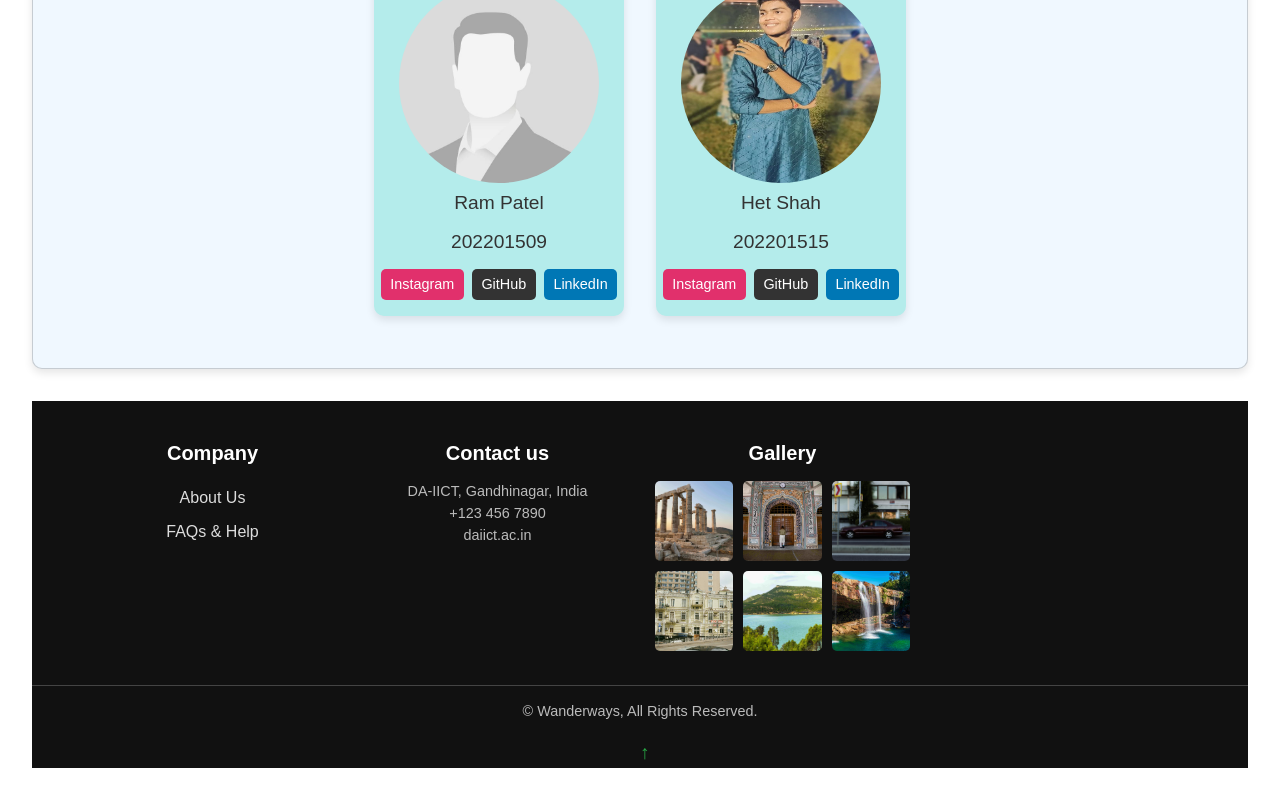
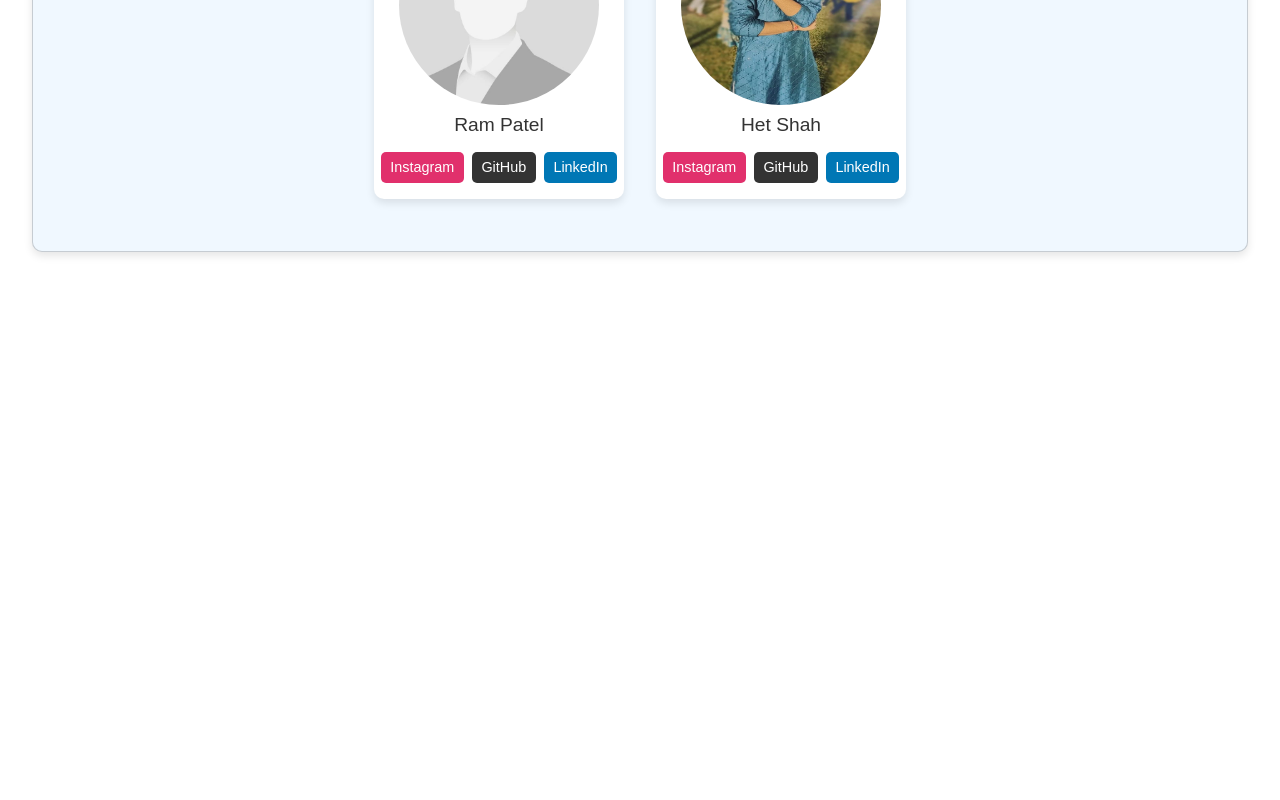
Before and after one commit to Het15Shah/Wanderway, a React (Create React App) app in the folder frontend/: page /about-us in a window 1280 px wide. Shown: the part 1405-2205 px from the top of the page. After the commit the page ends 1721 px from the top, so only its background shows below. Built offline with nearby package versions, Linux system fonts and the light colour scheme.

Commit message:
Update in About Us

```diff
--- a/frontend/src/pages/AboutUs.css
+++ b/frontend/src/pages/AboutUs.css
@@ -82,7 +82,7 @@
 .team-card {
   width: 250px;
   padding: 1rem;
-  background: #b4eceb;
+  background: #ffffff;
   border-radius: 10px;
   box-shadow: 0 4px 8px rgba(0, 0, 0, 0.1);
   text-align: center;
@@ -146,12 +146,3 @@
 .linkedin {
   background-color: #0077b5;
 }
-
-/* Footer */
-.footer {
-  text-align: center;
-  padding: 1rem;
-  background-color: #333;
-  color: white;
-  margin-top: 2rem;
-}
--- a/frontend/src/pages/AboutUs.jsx
+++ b/frontend/src/pages/AboutUs.jsx
@@ -28,7 +28,7 @@ const teamData = {
 
     {
       name: 'Kavit Patel',
-      id: '202201290',
+      //id: '202201290',
       photo: kavit,
       instagram: 'https://instagram.com/kavit007',
       github: 'https://github.com/alicesmith',
@@ -37,7 +37,7 @@ const teamData = {
 
     {
       name: 'Darpan Lunagariya',
-      id: '202201462',
+      //id: '202201462',
       photo: darpan,
       instagram: 'https://instagram.com/darpan_1405',
       github: 'https://github.com/bobjones',
@@ -46,7 +46,7 @@ const teamData = {
 
     {
       name: 'Jinay Vora',
-      id: '202201473',
+      //id: '202201473',
       photo: jinay,
       instagram: 'https://instagram.com/jinayvora_',
       github: 'https://github.com/Jinay-Vora123',
@@ -56,7 +56,7 @@ const teamData = {
 
     {
       name: 'Shrey Bhavishi',
-      id: '202201478',
+      //id: '202201478',
       photo: shrey,
       instagram: 'https://instagram.com/shrey.bavishi',
       github: 'https://github.com/ShreyBavishi',
@@ -66,7 +66,7 @@ const teamData = {
 
     {
       name: 'Meet Zalavadiya',
-      id: '202201482',
+      //id: '202201482',
       photo: meet,
       instagram: 'https://instagram.com/meet.patel6154',
       github: 'https://github.com/Meet-Zalavadiya',
@@ -75,7 +75,7 @@ const teamData = {
 
     {
       name: 'Neel Patel',
-      id: '202201494',
+      //id: '202201494',
       photo: Neel,
       instagram: 'https://instagram.com/_neel_05__',
       github: 'https://github.com/Neel075',
@@ -84,7 +84,7 @@ const teamData = {
 
     {
       name: 'Divy Patel',
-      id: '202201495',
+      //id: '202201495',
       photo: divy,
       instagram: 'https://instagram.com/divypatel473',
       github: 'https://github.com/ddpatel123',
@@ -93,7 +93,7 @@ const teamData = {
 
     {
       name: 'Priyank Ramani',
-      id: '202201497',
+     // id: '202201497',
       photo: priyank,
       instagram: 'https://instagram.com/priyank.ramani',
       github: 'https://github.com/priyankramani',
@@ -102,7 +102,7 @@ const teamData = {
 
     {
       name: 'Ram Patel',
-      id: '202201509',
+      //id: '202201509',
       photo: ram,
       instagram: 'https://instagram.com/bobjones',
       github: 'https://github.com/bobjones',
@@ -111,7 +111,7 @@ const teamData = {
 
     {
       name: 'Het Shah',
-      id: '202201515',
+      //id: '202201515',
       photo: het,
       instagram: 'https://instagram.com/hetshah_3030',
       github: 'https://github.com/Het15Shah',
@@ -153,128 +153,7 @@ const AboutUs = () => {
 
       </div>
 
-      <footer className="footer" style={styles.footer}>
-      <div className="container">
-        <div className="row">
-          {/* Company Section */}
 
-          <div className="col-lg-3 col-md-6 mb-4" style={styles.footerSection}>
-            <h5 style={styles.heading}>Company</h5>
-
-            <ul style={styles.list}>
-              {/* Updated About Us Link */}
-
-              <li>
-                <Link to="/about-us" style={styles.link}>
-                  About Us
-                </Link>
-              </li>
-
-              <li>
-                <a href="#" style={styles.link}>
-                  FAQs & Help
-                </a>
-              </li>
-            </ul>
-          </div>
-
-          {/* Contact Section */}
-
-          <div className="col-lg-3 col-md-6 mb-4" style={styles.footerSection}>
-            <h5 style={styles.heading}>Contact us</h5>
-
-            <p style={styles.text}>
-              <i className="fas fa-map-marker-alt"></i> DA-IICT, Gandhinagar,
-              India
-              <br />
-              <i className="fas fa-phone"></i> +123 456 7890
-              <br />
-              <i className="fas fa-envelope"></i> daiict.ac.in
-            </p>
-            <div style={styles.socialMedia}>
-              <a href="https://x.com/i/flow/login?redirect_after_login=%2Fdaiictofficial" target="_blank" rel="noopener noreferrer">
-                <i
-                  className="fab fa-twitter"
-                  style={{ ...styles.icon, marginRight: "10px" }}
-                >
-                  {" "}
-                </i>
-              </a>
-              <a href="https://www.facebook.com/DAIICT/" target="_blank" rel="noopener noreferrer">
-                <i
-                  className="fab fa-facebook-f"
-                  style={{ ...styles.icon, marginRight: "10px" }}
-                >
-                  {" "}
-                </i>
-              </a>
-              <a href="https://www.instagram.com/daiictofficial/?hl=en" target="_blank" rel="noopener noreferrer">
-                <i
-                  className="fab fa-instagram"
-                  style={{ ...styles.icon, marginRight: "10px" }}
-                >
-                  {" "}
-                </i>
-              </a>
-              <a href="https://in.linkedin.com/school/dhirubhai-ambani-institute-of-information-and-communication-technology/" target="_blank" rel="noopener noreferrer">
-                <i className="fab fa-linkedin-in" style={styles.icon}>
-                  {" "}
-                </i>
-              </a>
-            </div>
-          </div>
-
-          {/* Gallery Section */}
-
-          <div className="col-lg-3 col-md-6 mb-4" style={styles.footerSection}>
-            <h5 style={styles.heading}>Gallery</h5>
-
-            <div style={styles.galleryImages}>
-              {/* Updated to use imported images */}
-
-              <img
-                src={photo1}
-                alt="Gallery Image 1"
-                style={styles.galleryImage}
-              />
-              <img
-                src={photo2}
-                alt="Gallery Image 2"
-                style={styles.galleryImage}
-              />
-              <img
-                src={photo3}
-                alt="Gallery Image 3"
-                style={styles.galleryImage}
-              />
-              <img
-                src={photo4}
-                alt="Gallery Image 4"
-                style={styles.galleryImage}
-              />
-              <img
-                src={photo5}
-                alt="Gallery Image 5"
-                style={styles.galleryImage}
-              />
-              <img
-                src={photo6}
-                alt="Gallery Image 6"
-                style={styles.galleryImage}
-              />
-            </div>
-          </div>
-        </div>
-      </div>
-
-      <div style={styles.footerBottom}>
-        <p style={styles.footerText}>&copy; Wanderways, All Rights Reserved.</p>
-
-        <a href="#top" style={styles.backToTop}>
-          ↑
-        </a>
-      </div>
-    </footer>
     </div>
   );
 };
```
